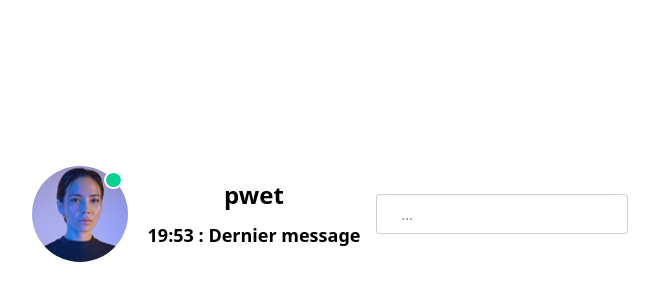
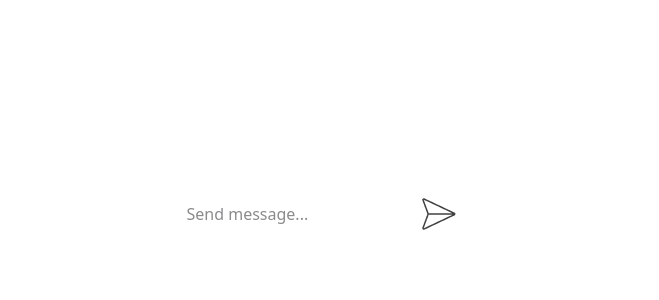
Before and after one commit to Marc-AntoineSP/website-flutter, a React (Vite) app: page / in a window 1280 px wide. Shown: the part 186-486 px from the top of the page, without its empty margins (318-977 px from the left). Built offline with nearby package versions, Linux system fonts and the light colour scheme.

Commit message:
ADD: inputMessageField

```diff
--- a/src/App.jsx
+++ b/src/App.jsx
@@ -1,13 +1,12 @@
 import './App.css'
-import HeaderBar from './components/headerBar'
-import MessageBar from './components/messageBarOnline'
+import InputMessageField from './components/inputMessageField'
 
 function App() {
 
   return (
     <>
     <body data-theme='light'>
-        <HeaderBar avatar='pic' name='pwet'/>
+        <InputMessageField/>
     </body>
 
     </>
--- /dev/null
+++ b/src/components/inputMessageField.tsx
@@ -0,0 +1,8 @@
+export default function InputMessageField(){
+    return (
+        <div className="flex">
+            <input type="text" name="messageField" id="messageField" placeholder="Send message..." />
+            <img src="/assets/send-horizontal.png" />
+        </div>
+    )
+}
```
Also changed, not shown: public/assets/send-horizontal.png (added).
